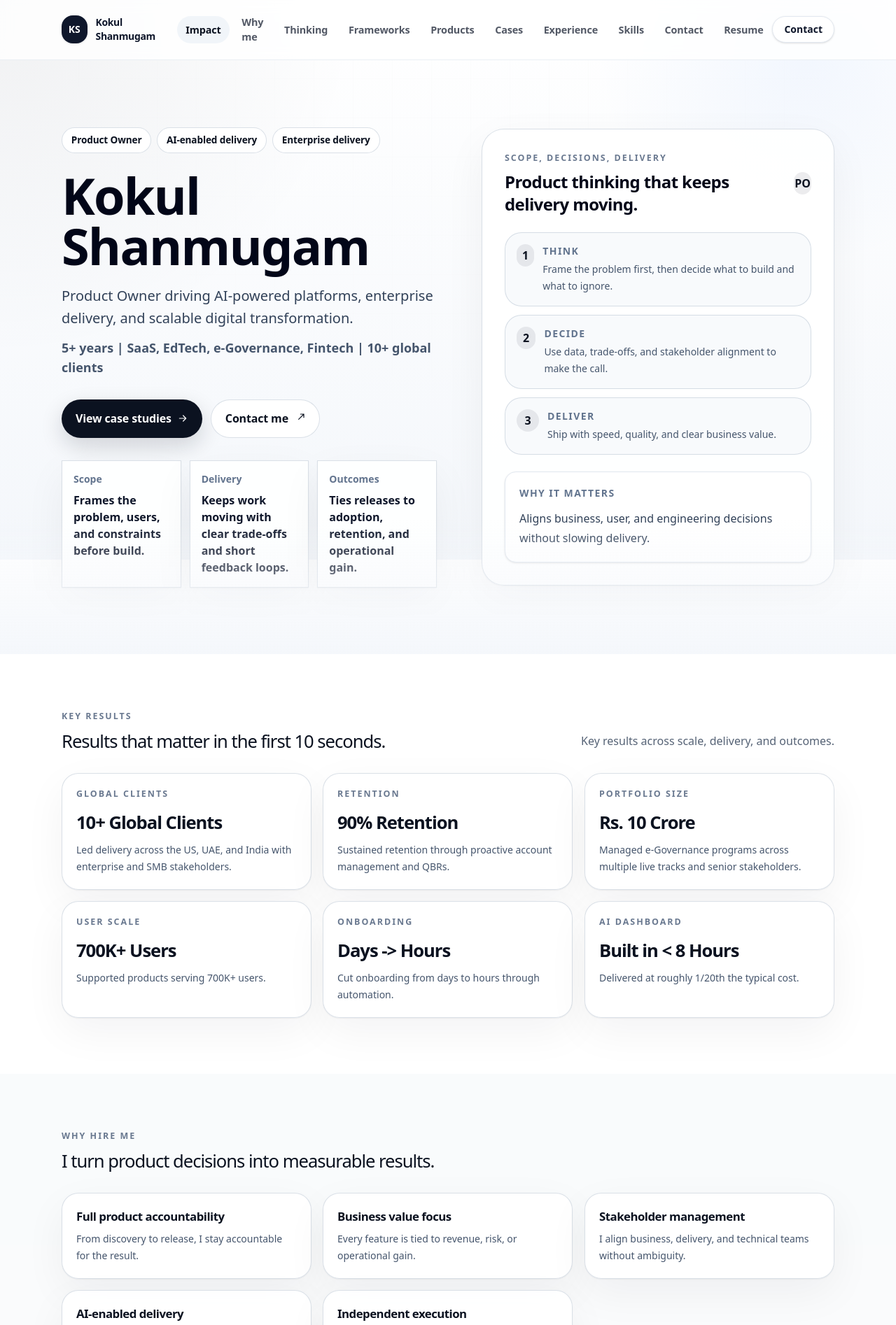
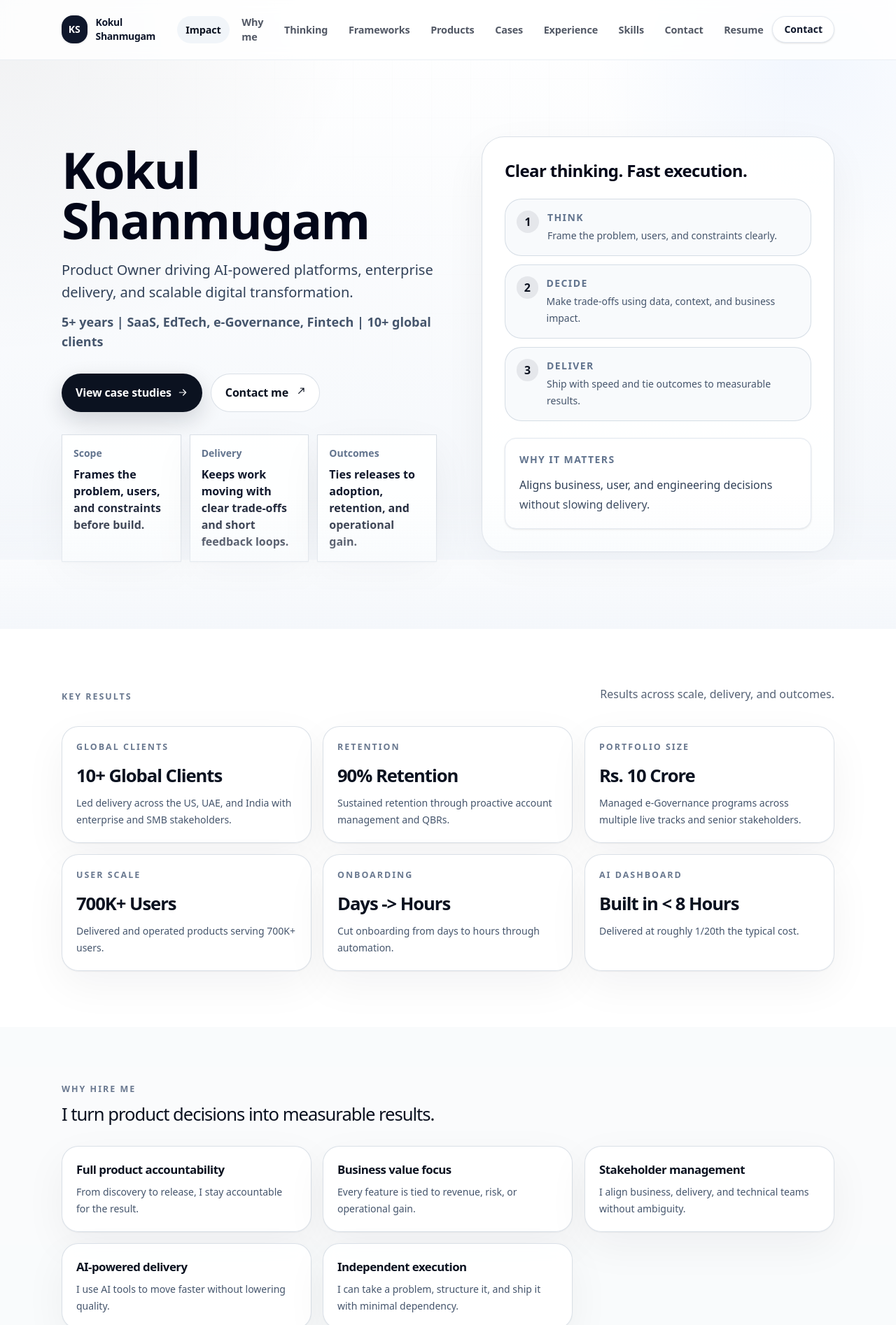
Before and after one commit to skokul/skokul.github.io, a website with bundled scripts: page index.html in a window 1280 px wide. Shown: the top 1894 px of the page at 70% size. Built offline with nearby package versions, Linux system fonts and the light colour scheme; files whose address does not match are found by name.

Commit message:
Update index.html

```diff
--- a/index.html
+++ b/index.html
@@ -100,12 +100,6 @@
         <section id="top" class="relative overflow-hidden">
           <div class="mx-auto grid max-w-6xl gap-8 px-4 py-16 sm:px-6 lg:grid-cols-2 lg:items-center lg:py-24">
             <div class="reveal">
-              <div class="flex flex-wrap gap-2">
-                <span class="pill">Product Owner</span>
-                <span class="pill">AI-enabled delivery</span>
-                <span class="pill">Enterprise delivery</span>
-              </div>
-
               <h1 class="mt-6 max-w-3xl text-4xl font-semibold tracking-tight text-slate-950 sm:text-5xl lg:text-7xl">
                 Kokul Shanmugam
               </h1>
@@ -150,13 +144,7 @@
 
             <div class="reveal lg:pl-8">
               <div class="hero-card p-6 sm:p-8">
-                <div class="flex items-center justify-between gap-4">
-                  <div>
-                    <div class="eyebrow">Scope, decisions, delivery</div>
-                    <h2 class="mt-2 text-2xl font-semibold tracking-tight text-slate-950">Product thinking that keeps delivery moving.</h2>
-                  </div>
-                  <span class="timeline-marker">PO</span>
-                </div>
+                <h2 class="text-2xl font-semibold tracking-tight text-slate-950">Clear thinking. Fast execution.</h2>
 
                 <div class="mt-6 grid gap-3">
                   <div class="decision-panel">
@@ -164,7 +152,7 @@
                       <span class="timeline-marker">1</span>
                       <div>
                         <div class="text-sm font-bold uppercase tracking-widest text-slate-500">Think</div>
-                        <p class="mt-1 text-sm leading-6 text-slate-600">Frame the problem first, then decide what to build and what to ignore.</p>
+                        <p class="mt-1 text-sm leading-6 text-slate-600">Frame the problem, users, and constraints clearly.</p>
                       </div>
                     </div>
                   </div>
@@ -173,7 +161,7 @@
                       <span class="timeline-marker">2</span>
                       <div>
                         <div class="text-sm font-bold uppercase tracking-widest text-slate-500">Decide</div>
-                        <p class="mt-1 text-sm leading-6 text-slate-600">Use data, trade-offs, and stakeholder alignment to make the call.</p>
+                        <p class="mt-1 text-sm leading-6 text-slate-600">Make trade-offs using data, context, and business impact.</p>
                       </div>
                     </div>
                   </div>
@@ -182,7 +170,7 @@
                       <span class="timeline-marker">3</span>
                       <div>
                         <div class="text-sm font-bold uppercase tracking-widest text-slate-500">Deliver</div>
-                        <p class="mt-1 text-sm leading-6 text-slate-600">Ship with speed, quality, and clear business value.</p>
+                        <p class="mt-1 text-sm leading-6 text-slate-600">Ship with speed and tie outcomes to measurable results.</p>
                       </div>
                     </div>
                   </div>
@@ -204,10 +192,9 @@
           <div class="reveal flex flex-col gap-4 sm:flex-row sm:items-end sm:justify-between">
             <div>
               <div class="eyebrow">Key results</div>
-              <h2 class="section-title mt-3">Results that matter in the first 10 seconds.</h2>
             </div>
             <p class="section-copy max-w-2xl">
-              Key results across scale, delivery, and outcomes.
+              Results across scale, delivery, and outcomes.
             </p>
           </div>
 
@@ -230,7 +217,7 @@
             <article class="metric-card reveal p-5">
               <div class="metric-label">User scale</div>
               <div class="metric-number mt-3">700K+ Users</div>
-              <p class="mt-2 text-sm leading-6 text-slate-600">Supported products serving 700K+ users.</p>
+              <p class="mt-2 text-sm leading-6 text-slate-600">Delivered and operated products serving 700K+ users.</p>
             </article>
             <article class="metric-card reveal p-5">
               <div class="metric-label">Onboarding</div>
@@ -266,7 +253,7 @@
                 <p class="mt-2 text-sm leading-6 text-slate-600">I align business, delivery, and technical teams without ambiguity.</p>
               </article>
               <article class="why-card reveal p-5">
-                <h3 class="framework-title">AI-enabled delivery</h3>
+                <h3 class="framework-title">AI-powered delivery</h3>
                 <p class="mt-2 text-sm leading-6 text-slate-600">I use AI tools to move faster without lowering quality.</p>
               </article>
               <article class="why-card reveal p-5">
@@ -561,7 +548,7 @@
                     <h3 class="case-title mt-2">AI Dashboard &mdash; Built in &lt; 8 Hours</h3>
                     <p class="case-subtitle mt-2">A product analytics dashboard at roughly 1/20 the normal cost.</p>
                   </div>
-                  <span class="chip">View decision process</span>
+                  <span class="chip">Decision notes</span>
                 </div>
 
                 <div class="mt-5 grid gap-4 lg:grid-cols-2 lg:items-start">
@@ -613,24 +600,24 @@
                     <h3 class="case-title mt-2">Onboarding automation - days to hours</h3>
                     <p class="case-subtitle mt-2">Reduced onboarding time from 1-2 days to a few hours.</p>
                   </div>
-                  <span class="chip">Before / after</span>
+                  <span class="chip">Manual / automated</span>
                 </div>
 
                 <div class="mt-5">
                   <div data-toggle-group class="flex gap-2">
-                    <button class="toggle-btn is-active" type="button" data-toggle-value="before" aria-pressed="true">Before</button>
-                    <button class="toggle-btn" type="button" data-toggle-value="after" aria-pressed="false">After</button>
+                    <button class="toggle-btn is-active" type="button" data-toggle-value="before" aria-pressed="true">Manual</button>
+                    <button class="toggle-btn" type="button" data-toggle-value="after" aria-pressed="false">Automated</button>
                   </div>
 
                   <div class="mt-4">
                     <div class="compare-card" data-toggle-panel="before">
-                      <div class="text-sm font-bold uppercase tracking-widest text-slate-500">Before</div>
+                      <div class="text-sm font-bold uppercase tracking-widest text-slate-500">Manual</div>
                       <p class="mt-3 text-sm leading-6 text-slate-600">
                         Manual steps, repeated checks, and slow onboarding cycles created avoidable delay for clients.
                       </p>
                     </div>
                     <div class="compare-card" data-toggle-panel="after" hidden>
-                      <div class="text-sm font-bold uppercase tracking-widest text-slate-500">After</div>
+                      <div class="text-sm font-bold uppercase tracking-widest text-slate-500">Automated</div>
                       <p class="mt-3 text-sm leading-6 text-slate-600">
                         Automation and rule-based logic reduced onboarding from days to hours while improving consistency.
                       </p>
```
